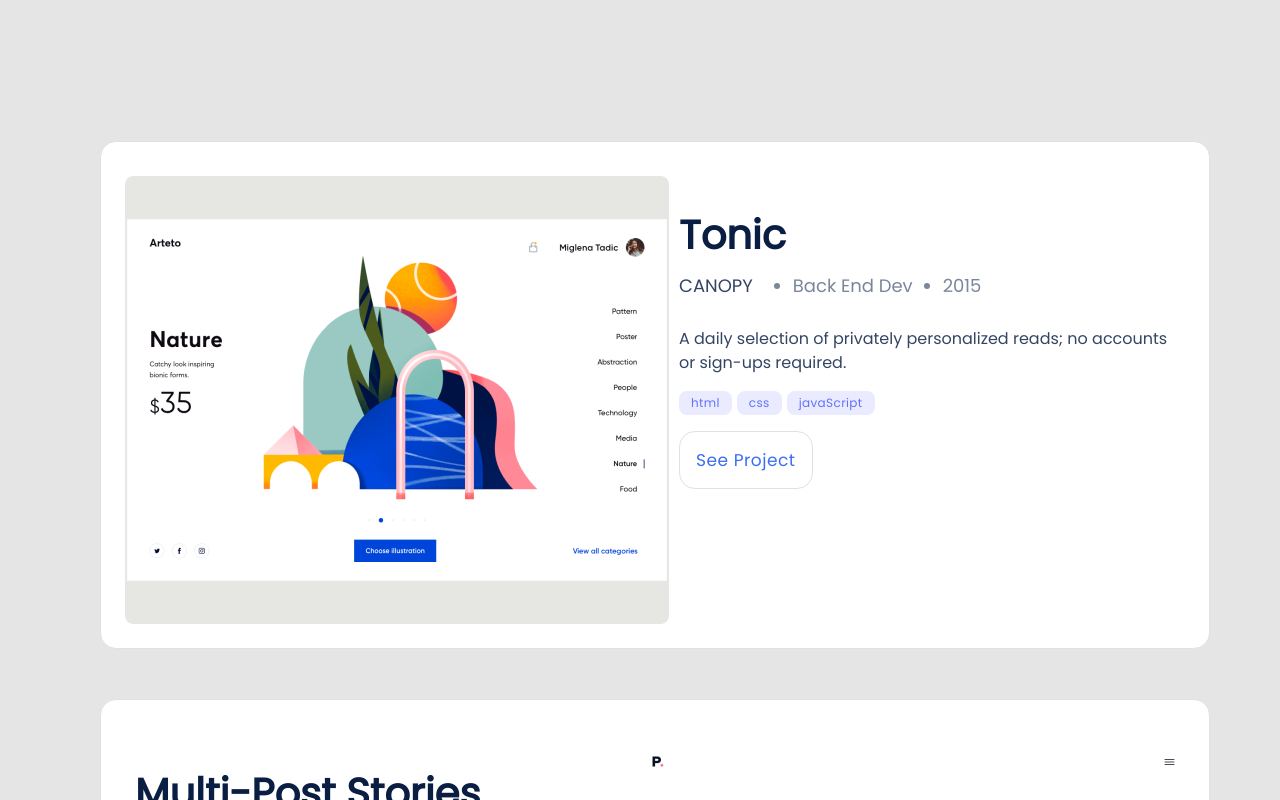
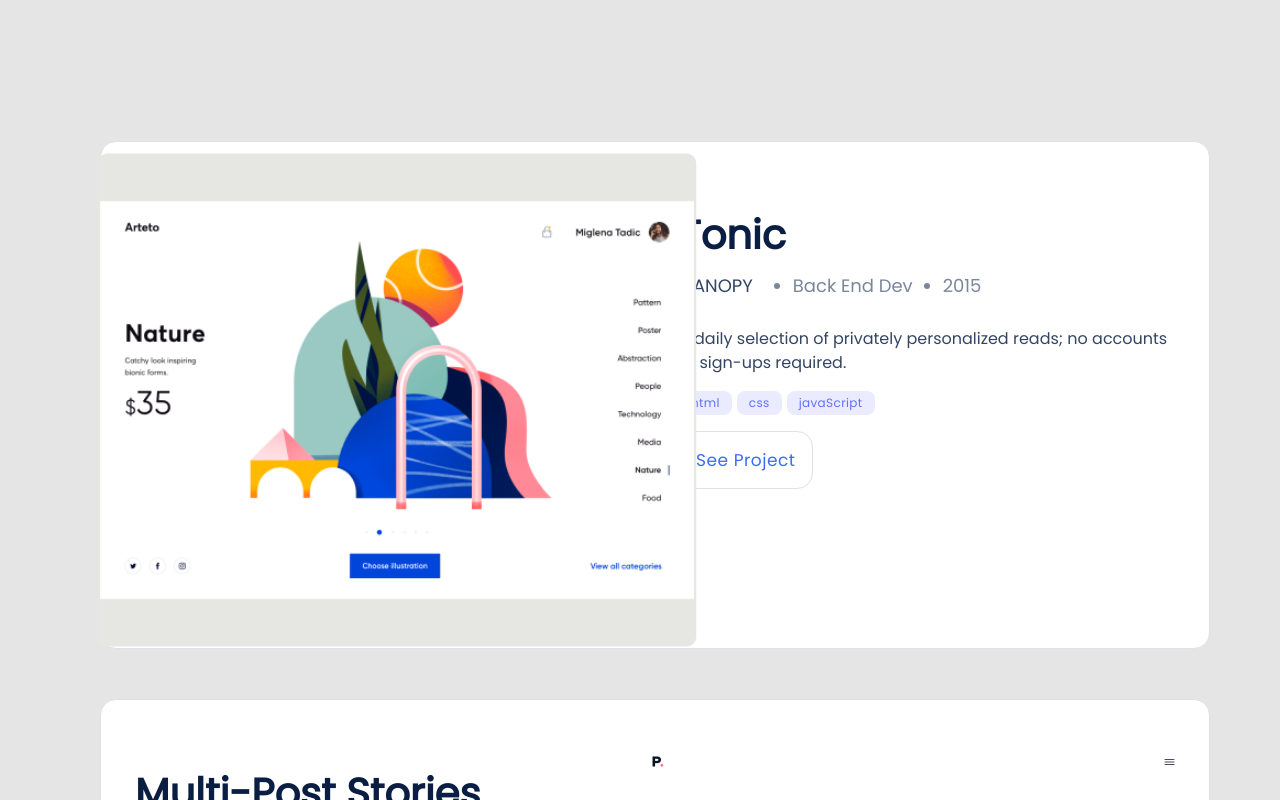
Before and after one commit to MAleemH/muhammad-aleem-portfolio, a plain HTML site: page index.html in a window 1280 px wide. In both pictures the pointer is over the element 397 px from the left and 1365 px from the top of the page. Shown: the part 965-1765 px from the top of the page. Drawn offline with Linux system fonts and the light colour scheme.

Commit message:
added hover effect to portfolio images

```diff
--- a/css/work-section.css
+++ b/css/work-section.css
@@ -197,6 +197,13 @@ h6 {
     order: 2;
   }
 
+  .portfolio-image-1:hover,
+  .portfolio-image-2:hover,
+  .portfolio-image-3:hover,
+  .portfolio-image-4:hover {
+    transform: scale(1.1);
+  }
+
   .project-title {
     display: none;
   }
```
